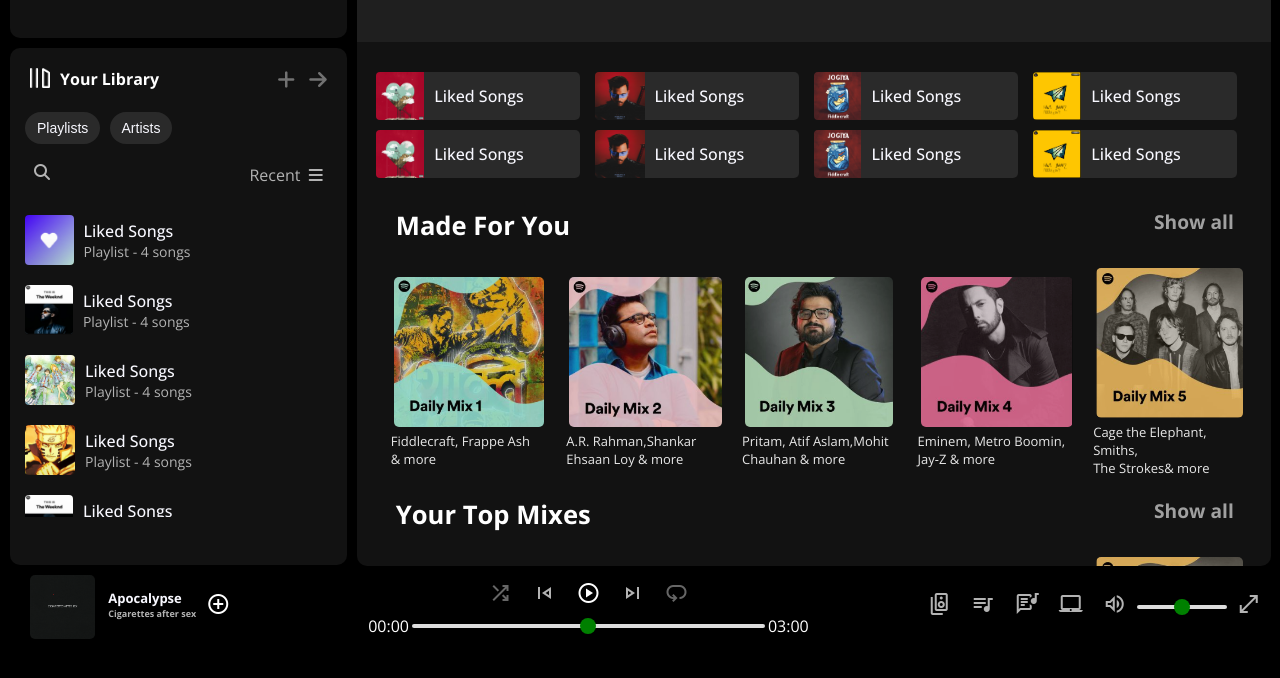
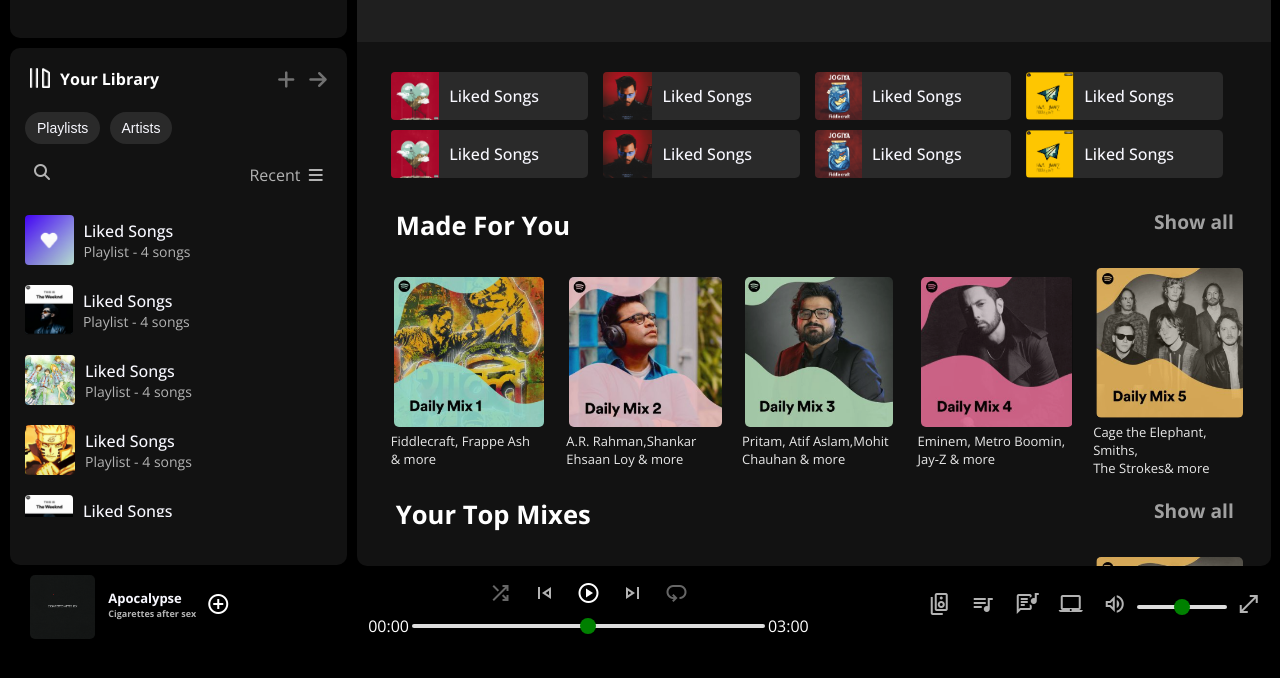
Before and after one commit to Harsh-Banswal/Web-Project, a plain HTML site: page index.html in a window 1280 px wide. Shown: the part 116-794 px from the top of the page. Drawn offline with nearby package versions, Linux system fonts and the light colour scheme.

Commit message:
some new changes

```diff
--- a/index.css
+++ b/index.css
@@ -429,8 +429,10 @@ h4 {
 .smallcards {
     display: flex;
     flex-wrap: wrap;
-    padding-left: 1px;
+    /* padding-left: 1px; */
+    padding-left: 0.063rem;
     justify-content: center;
+    width: 100%;
     /* width: fit-content; */
     /* display: grid; */
     /* grid: repeat(2, 60px) / auto-flow  220px; */
@@ -439,7 +441,8 @@ h4 {
 }
 
 .cards {
-    width: 12.75rem;
+    /* width: 12.75rem; */
+    width: 22%;
     height: 3rem;
 }
 
@@ -448,8 +451,10 @@ h4 {
     /* justify-content: center; */
     align-items: center;
     /* padding-left: 15px; */
-    margin-right: 15px;
-    margin-bottom: 10px;
+    /* margin-right: 15px;
+    margin-bottom: 10px; */
+    margin-right: 0.938rem;
+    margin-bottom: 0.625rem;
     background-color: hsla(0, 0%, 100%, .1);
     border-radius: 5px;
     /* margin-bottom: px; */
```
